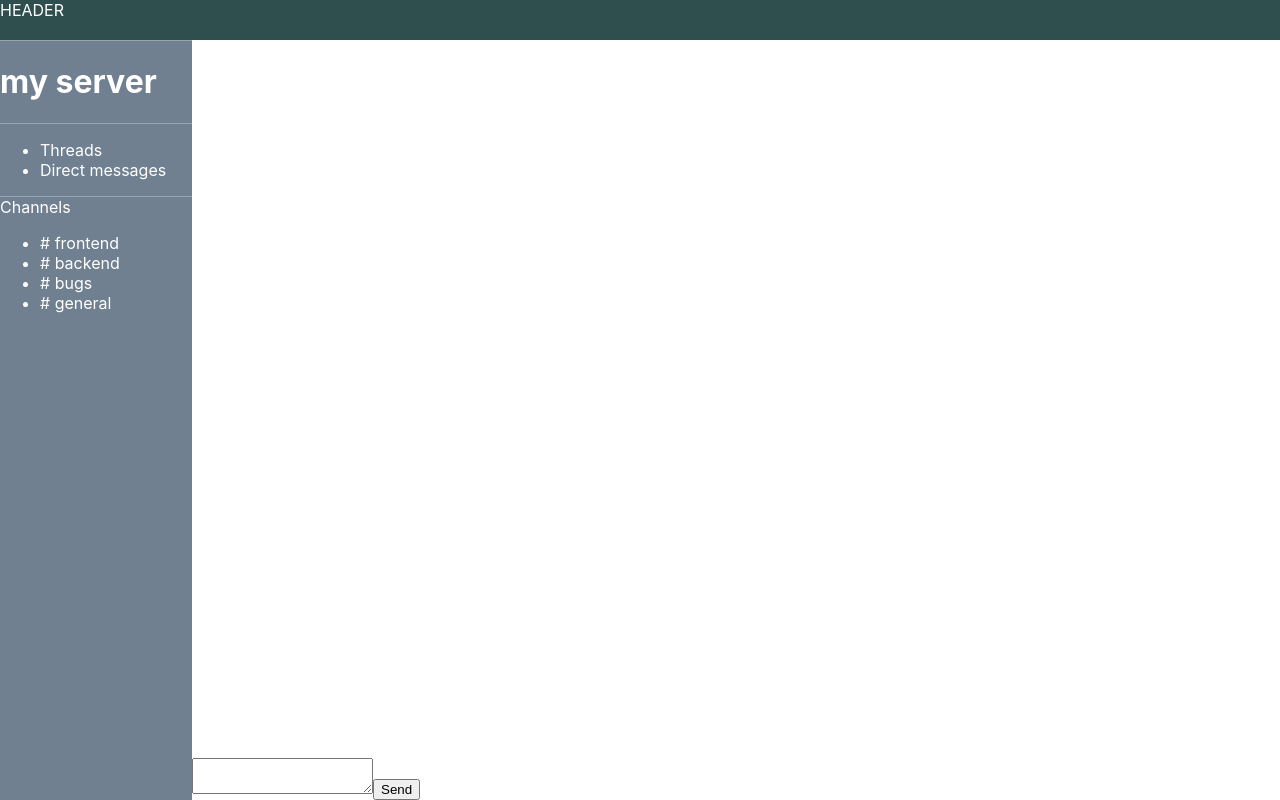
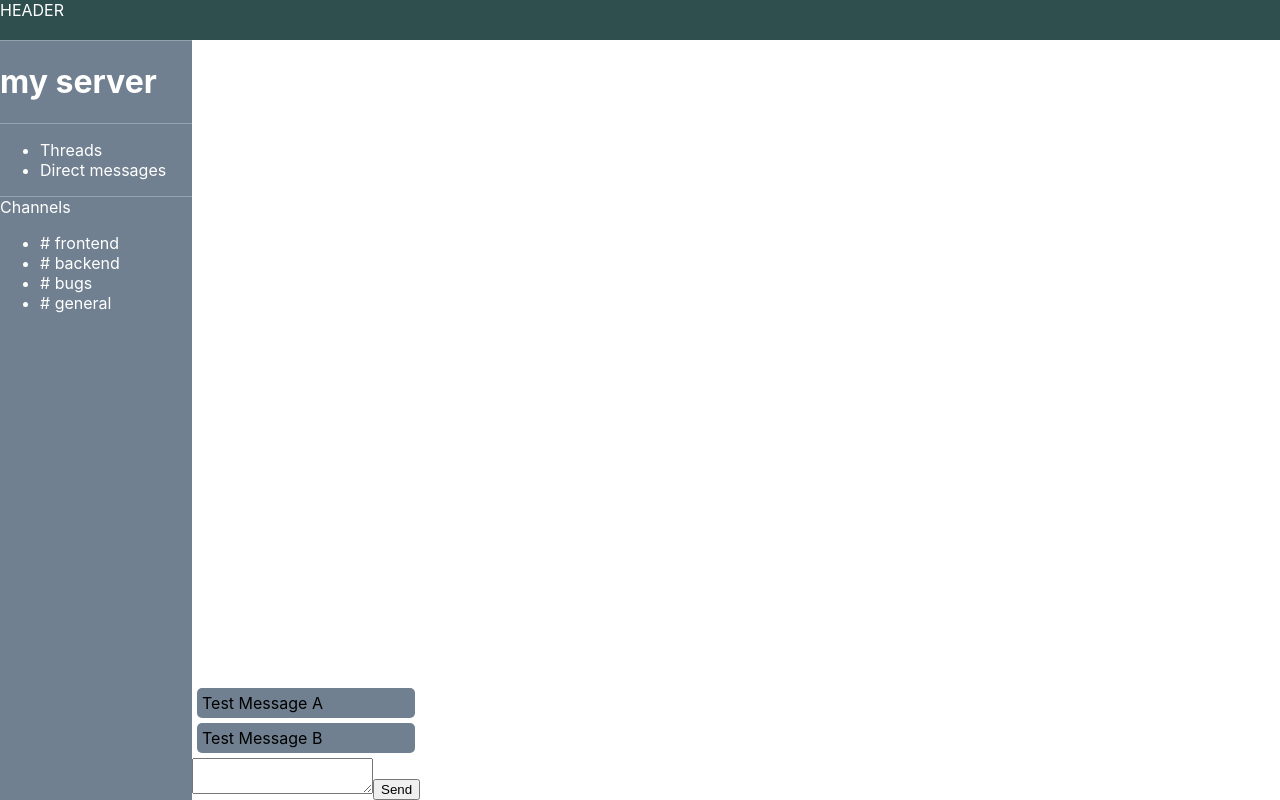
Before and after one commit to AVespaIsNotAMotorcycle/slackclone, a React (Create React App) app in the folder frontend/: page / in a window 1280 px wide. Built offline with nearby package versions, Linux system fonts and the light colour scheme.

Commit message:
App.js now handles statewq

```diff
--- a/frontend/src/components/App/App.jsx
+++ b/frontend/src/components/App/App.jsx
@@ -1,16 +1,40 @@
+import { useState } from 'react';
+
 import ChatView from '../ChatView';
 import Header from '../Header';
 import Sidebar from '../Sidebar';
 
 import './App.css';
 
+const SERVER = {
+  frontend: {
+    users: [],
+    chat: [
+      { text: 'Test Message A' },
+      { text: 'Test Message B' },
+    ],
+  }
+};
+
 function App() {
+  const [channel] = useState('frontend');
+  const [chat, setChat] = useState(SERVER[channel].chat);
+
+  const sendMessage = (text) => {
+    const nChat = [...chat];
+    nChat.push({ text });
+    setChat(nChat);
+  };
+
   return (
     <div className="app">
       <Header />
       <div className="content">
         <Sidebar />
-        <ChatView />
+        <ChatView
+          chat={chat}
+          sendMessage={sendMessage}
+        />
       </div>
     </div>
   );
--- a/frontend/src/components/ChatView/ChatView.jsx
+++ b/frontend/src/components/ChatView/ChatView.jsx
@@ -1,22 +1,16 @@
 import React, { useEffect, useState } from 'react';
+import PropTypes from 'prop-types';
 import './ChatView.css';
 
 import TextInput from './TextInput';
 import TextMessage from './TextMessage';
 
 function generateMessages(chat) {
-  return chat.map((text) => <TextMessage text={text} />);
+  return chat.map((message) => <TextMessage text={message.text} />);
 }
 
-function ChatView() {
-  const [chat, setChat] = useState([]);
+function ChatView({ chat, sendMessage }) {
   const [messages, setMessages] = useState(generateMessages(chat));
-
-  const sendMessage = (text) => {
-    const nChat = [...chat];
-    nChat.push(text);
-    setChat(nChat);
-  }
 
   useEffect(() => {
     setMessages(generateMessages(chat));
@@ -35,3 +29,13 @@ function ChatView() {
 }
 
 export default ChatView;
+
+ChatView.propTypes = {
+  chat: PropTypes.instanceOf(Array),
+  sendMessage: PropTypes.func,
+};
+
+ChatView.defaultProps = {
+  chat: [],
+  sendMessage: () => {},
+}
--- a/frontend/src/components/ChatView/TextInput.jsx
+++ b/frontend/src/components/ChatView/TextInput.jsx
@@ -5,7 +5,6 @@ function TextInput({ onSubmit }) {
   const [text, setText] = useState('');
 
   const handleSubmit = () => {
-    console.log(text);
     onSubmit(text);
     setText('');
   };
```
Also changed, not shown: 1 other file (tests, documents, lock files or other folders).
